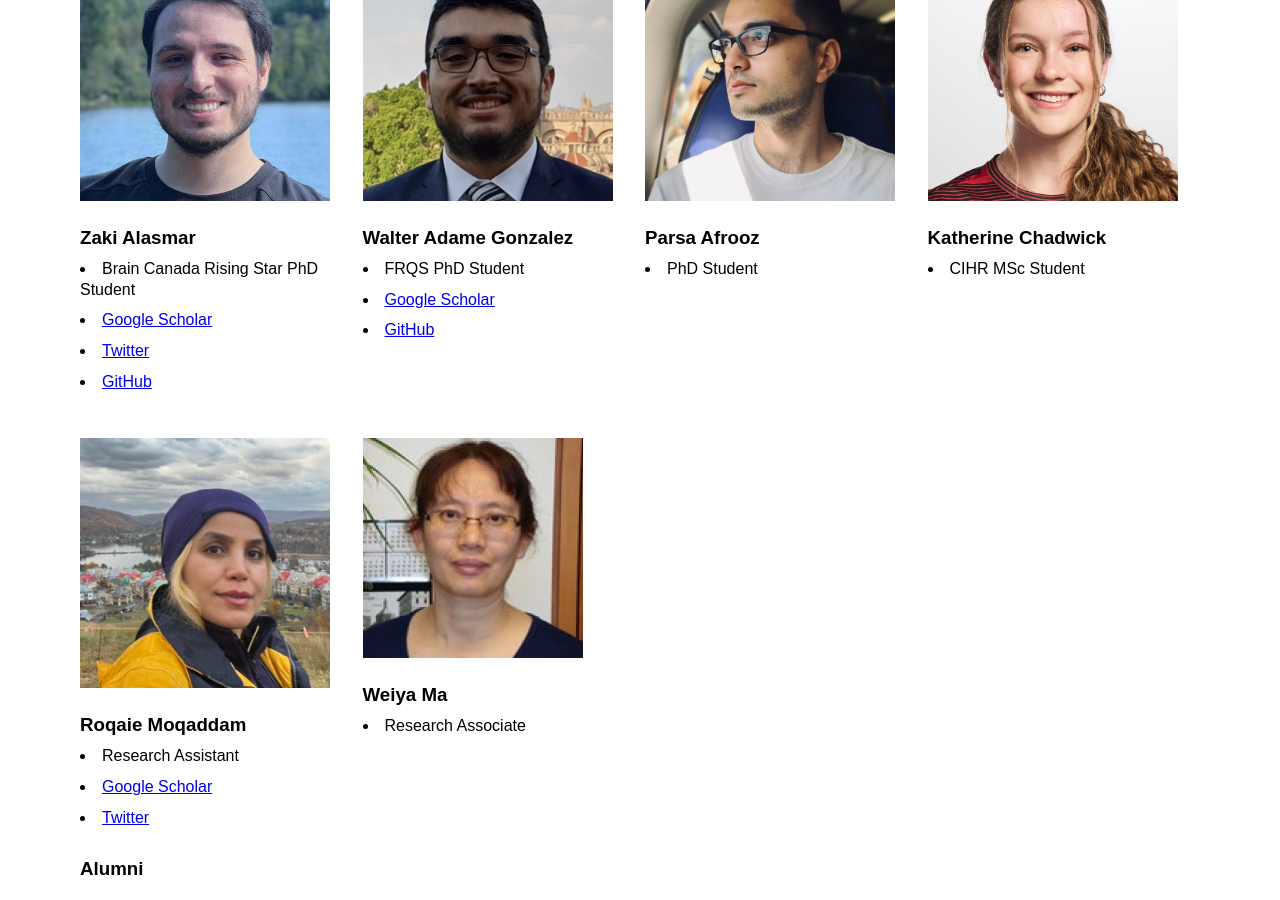
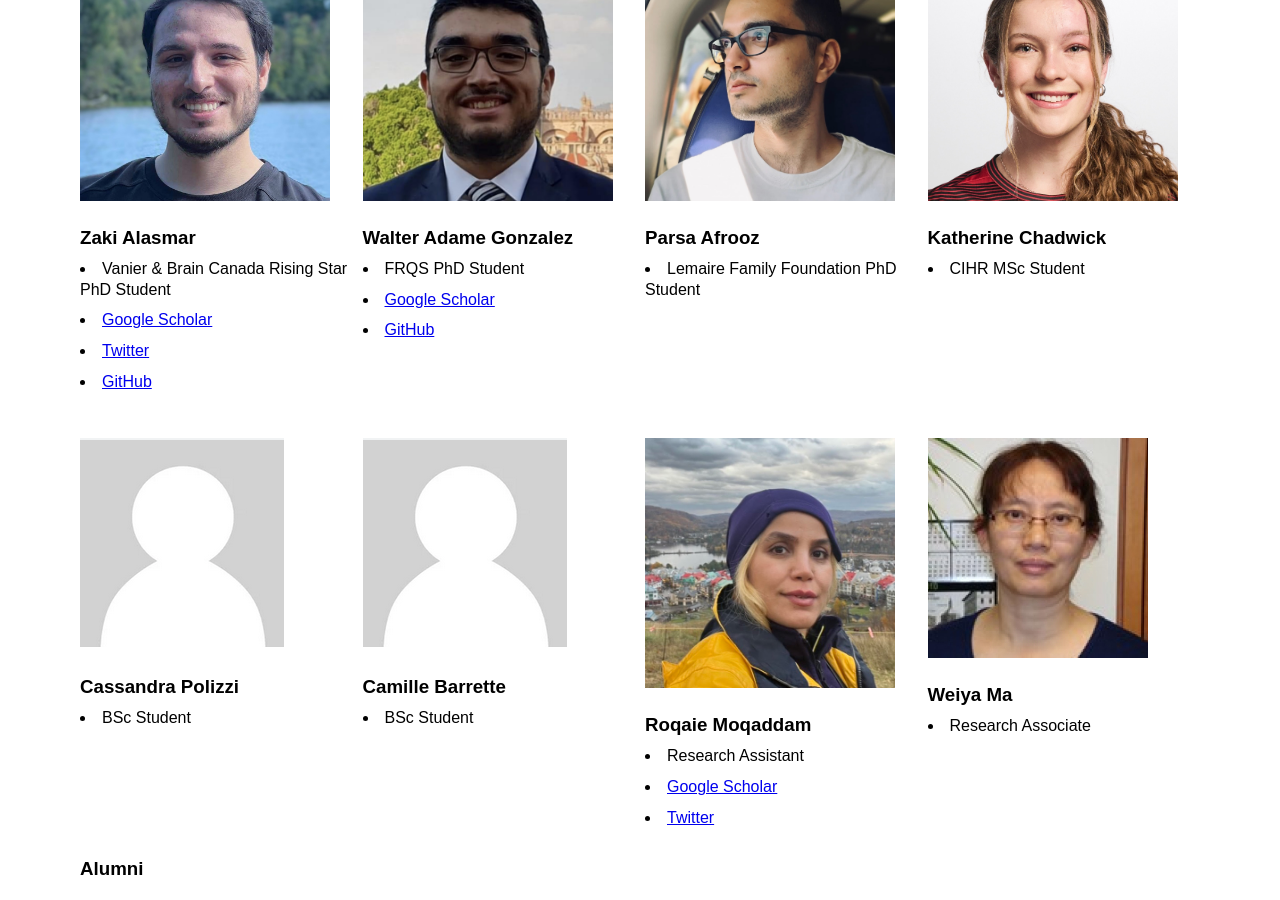
Before and after one commit to VANDAlab/VANDAlab.github.io, a Jekyll site: the page team.html, which Jekyll copies as it is, in a window 1280 px wide and 900 px high, scrolled down 1208 px. Built offline with Jekyll 4.4.1, drawn with Linux system fonts in a browser that asks for light colours.

Commit message:
Update team.html

```diff
--- a/team.html
+++ b/team.html
@@ -91,7 +91,7 @@
       <div class="person">
       <img src="team/Zaki.jpeg" alt="empty">
       <h3>Zaki Alasmar</h3>
-      <li>Brain Canada Rising Star PhD Student</li>
+      <li>Vanier & Brain Canada Rising Star PhD Student</li>
        <li> <a href="https://scholar.google.ca/citations?user=Z9Rb4NQAAAAJ&hl=en&oi=ao" target="_blank">Google Scholar</a></li>
         <li>     <a href="https://twitter.com/zklsmr">Twitter</a> </li>
          <li> <a href="https://github.com/zklsmr">GitHub</a> </li>
@@ -108,7 +108,7 @@
     <div class="person">
           <img src="team/parsa.jpeg" alt="empty">
         <h3>Parsa Afrooz</h3>
-        <li>PhD Student</li>
+        <li>Lemaire Family Foundation PhD Student</li>
     </div>
 
      <div class="person">
@@ -117,7 +117,19 @@
         <li>CIHR MSc Student</li>
       </div>
 
-        <div class="person">
+       <div class="person">
+          <img src="team/empty.png" alt="empty">
+        <h3>Cassandra Polizzi</h3>
+        <li>BSc Student</li>
+      </div>
+
+       <div class="person">
+          <img src="team/empty.png" alt="empty">
+        <h3>Camille Barrette</h3>
+        <li>BSc Student</li>
+      </div>
+
+          <div class="person">
         <img src="team/roya.jpg" alt="empty">
       <h3>Roqaie Moqaddam</h3>
       <li>Research Assistant</li>
```
